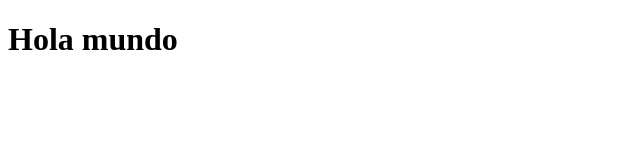
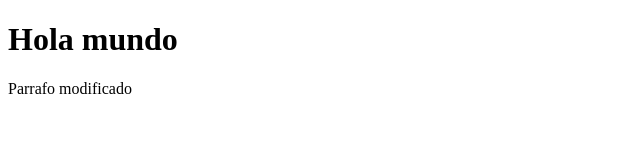
Before and after one commit to Treyiu/prueba, a plain HTML site: page index.html in a window 1280 px wide. Shown: the whole page, without its empty margins (0-640 px from the left). Drawn offline with Linux system fonts and the light colour scheme.

Commit message:
Agregando un p

```diff
--- a/index.html
+++ b/index.html
@@ -7,5 +7,6 @@
 </head>
 <body>
 	<h1>Hola mundo</h1>
+	<p>Parrafo modificado</p>
 </body>
 </html>
```
